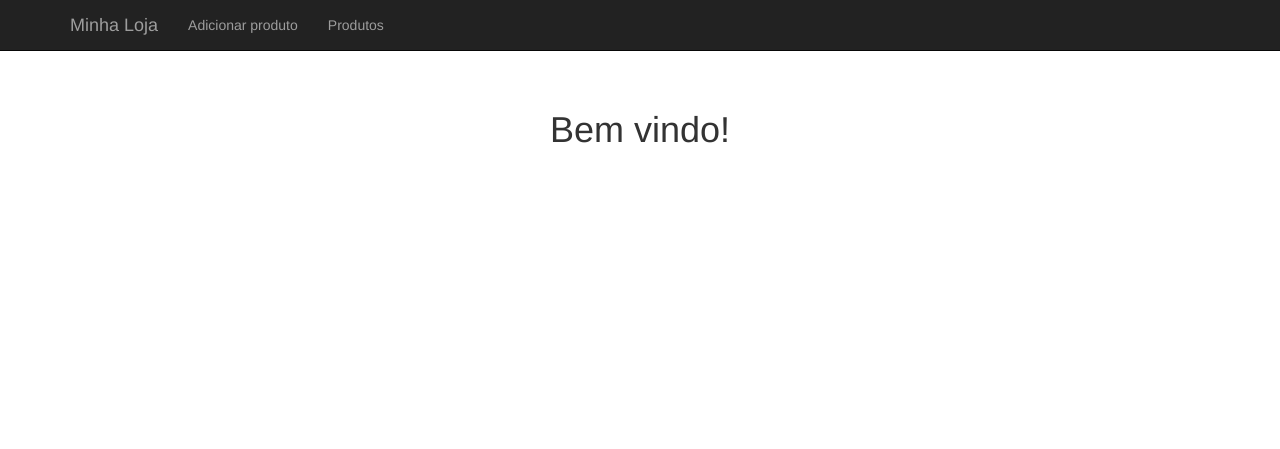
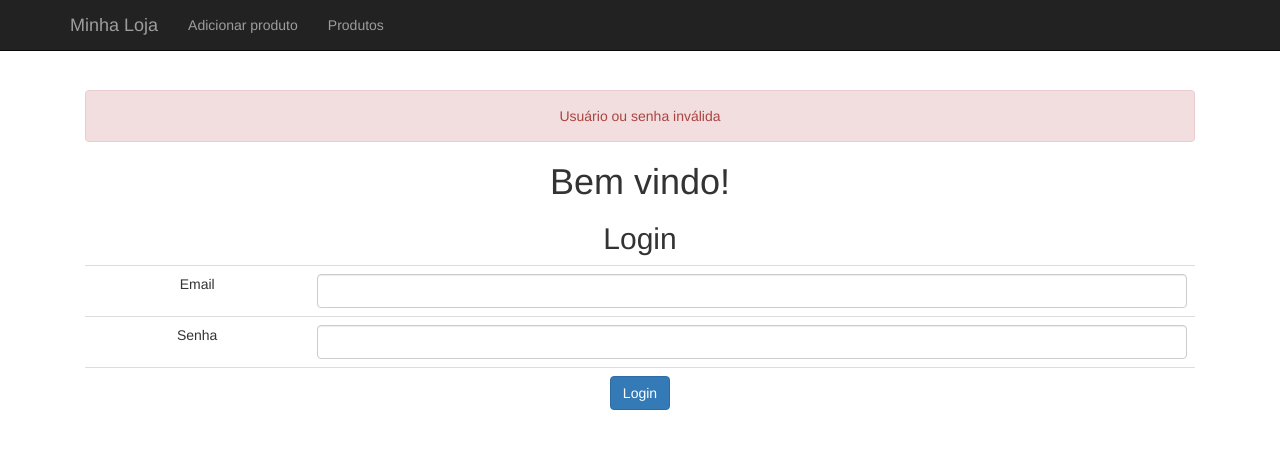
Before and after one commit to renoirfaria/alura-php-junior, a PHP site: page /index.php?login=false in a window 1280 px wide. Shown: the top 449 px of the page. Run offline with PHP 8.4, Linux system fonts and the light colour scheme.

Commit message:
1. Uma ação de login

```diff
--- a/index.php
+++ b/index.php
@@ -1,7 +1,32 @@
 <?php
 include('cabecalho.php');
+
+if(isset($_GET['login']) && $_GET['login'] == 'true'){
+  echo '<p class="alert alert-success">Logado com sucesso</p>';
+}
+if(isset($_GET['login']) && $_GET['login'] == 'false'){
+  echo '<p class="alert alert-danger">Usuário ou senha inválida</p>';
+}
 ?>
 <h1>Bem vindo!</h1>
+<h2>Login</h2>
+<form class="" action="login.php" method="post">
+  <table class="table">
+    <tr>
+      <td>Email</td>
+      <td><input type="email" name="email" value="" class="form-control"></td>
+    </tr>
+    <tr>
+      <td>Senha</td>
+      <td><input type="password" name="senha" value="" class="form-control"></td>
+    </tr>
+    <tr>
+      <td colspan="2">
+        <button type="submit" class="btn btn-primary">Login</button>
+      </td>
+    </tr>
+  </table>
+</form>
 <?php
 include('rodape.php');
 ?>
```
Also changed, not shown: banco-usuario.php (added, +9 -0 lines), login.php (added, +12 -0 lines).
